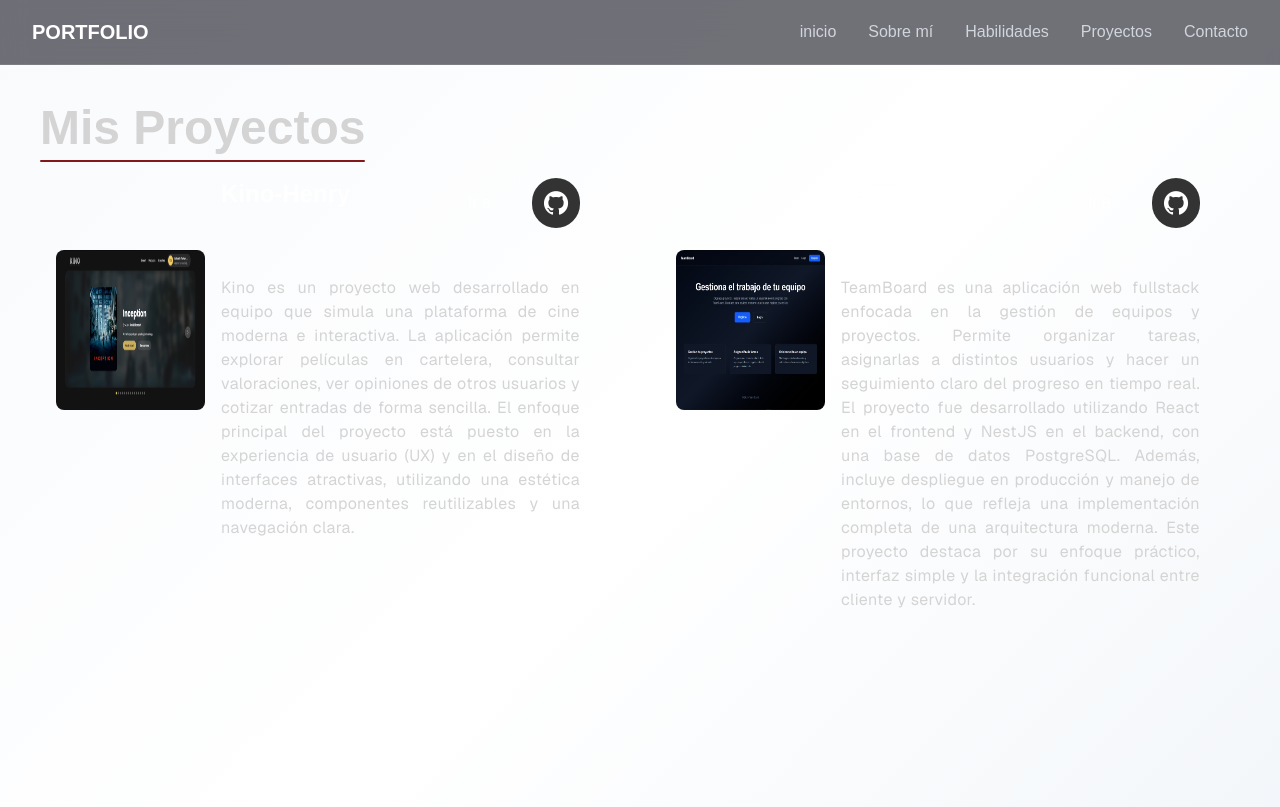
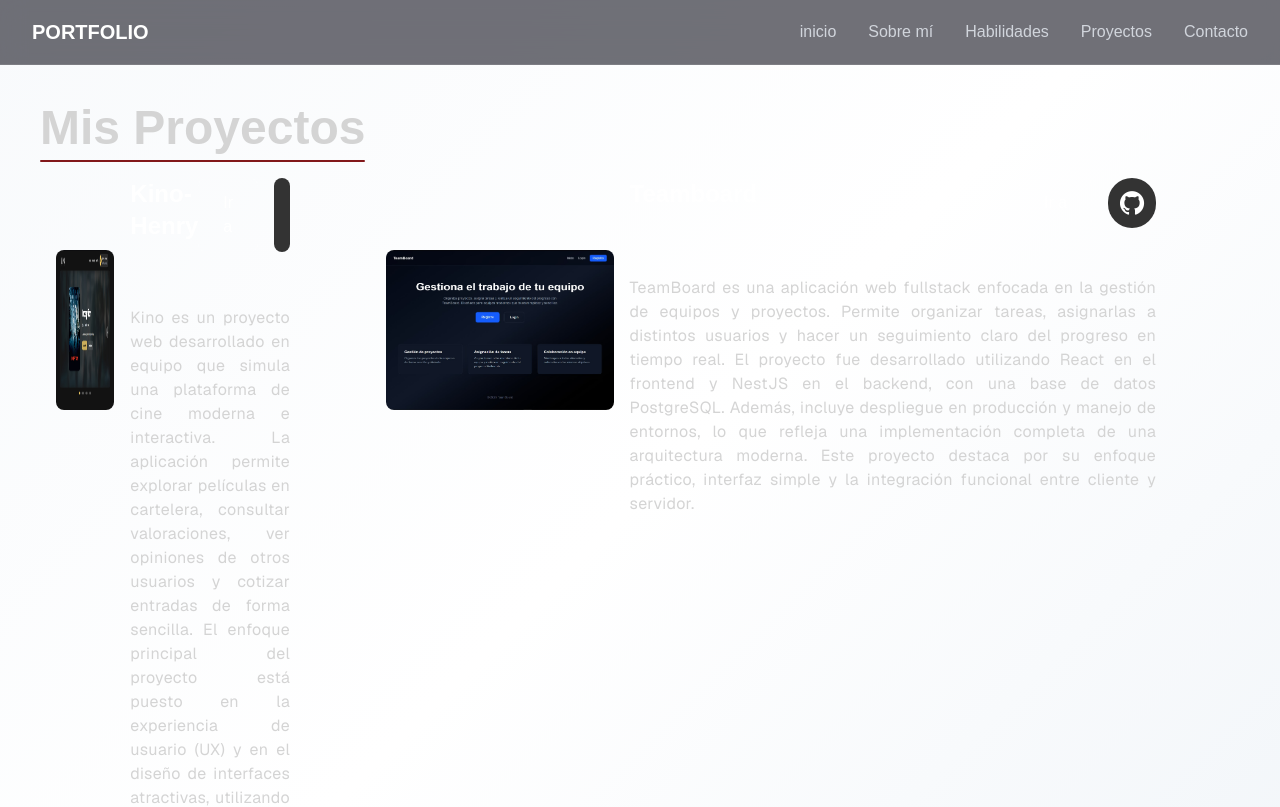
Before and after one commit to Valen06GG/Valen06GG.github.io, a Next.js app in the folder front/my-portfolio/: page /projects in a window 1280 px wide. Shown: the top 807 px of the page. Built offline with nearby package versions, Linux system fonts and the light colour scheme.

Commit message:
Deploy portfolio

```diff
--- a/front/my-portfolio/src/app/projects/projects.tsx
+++ b/front/my-portfolio/src/app/projects/projects.tsx
@@ -12,8 +12,8 @@ export const Projects = () => {
               </h1>
               <div className="h-[2px] w-full bg-red-900 mt-2 rounded"></div>
             </div>
-            <section>
-             <div className="flex flex-row items-start">
+            <section className="flex flex-col">
+             <div className="flex items-start mb-20">
 
                <div className="w-2/8 m-4 py-14">
                  <Image
@@ -59,6 +59,9 @@ export const Projects = () => {
                  </p>
                </div>
 
+              <div className="flex items-start mb-20">
+
+
                <div className="w-2/8 m-4 py-14">
                  <Image
                    src="/Teamboard.png"
@@ -66,7 +69,7 @@ export const Projects = () => {
                    width={300}
                    height={300}
                    className="rounded-lg w-70 h-40"
-                 />
+                   />
                </div>
 
                <div className="flex flex-col w-4/6 pr-20">
@@ -79,20 +82,20 @@ export const Projects = () => {
                      <a
                        href="https://teamboard-frontend-o5wvb5bcy-valentins-projects-0e36b93a.vercel.app"
                        className="px-6 py-3 text-white bg-white/5 border border-white/10 hover:bg-white/20 transition-all rounded-lg"
-                     >
+                       >
                        Ir a
                      </a>
 
                      <a
                        href="https://github.com/Valen06GG/kino-henry-pf"
                        className="flex items-center justify-center bg-[#333] rounded-full p-2"
-                     >
+                       >
                        <Image
                          src={GitHubImage}
                          alt="GitHub"
                          width={32}
                          height={32}
-                       />
+                         />
                      </a>
                    </div>
                  </div>
@@ -102,7 +105,8 @@ export const Projects = () => {
                    El proyecto fue desarrollado utilizando React en el frontend y NestJS en el backend, con una base de datos PostgreSQL. Además, incluye despliegue en producción y manejo de entornos, lo que refleja una implementación completa de una arquitectura moderna.
                    Este proyecto destaca por su enfoque práctico, interfaz simple y la integración funcional entre cliente y servidor.
                  </p>
-               </div>
+                </div>
+              </div>
              </div>
            </section>
          </main>
```
